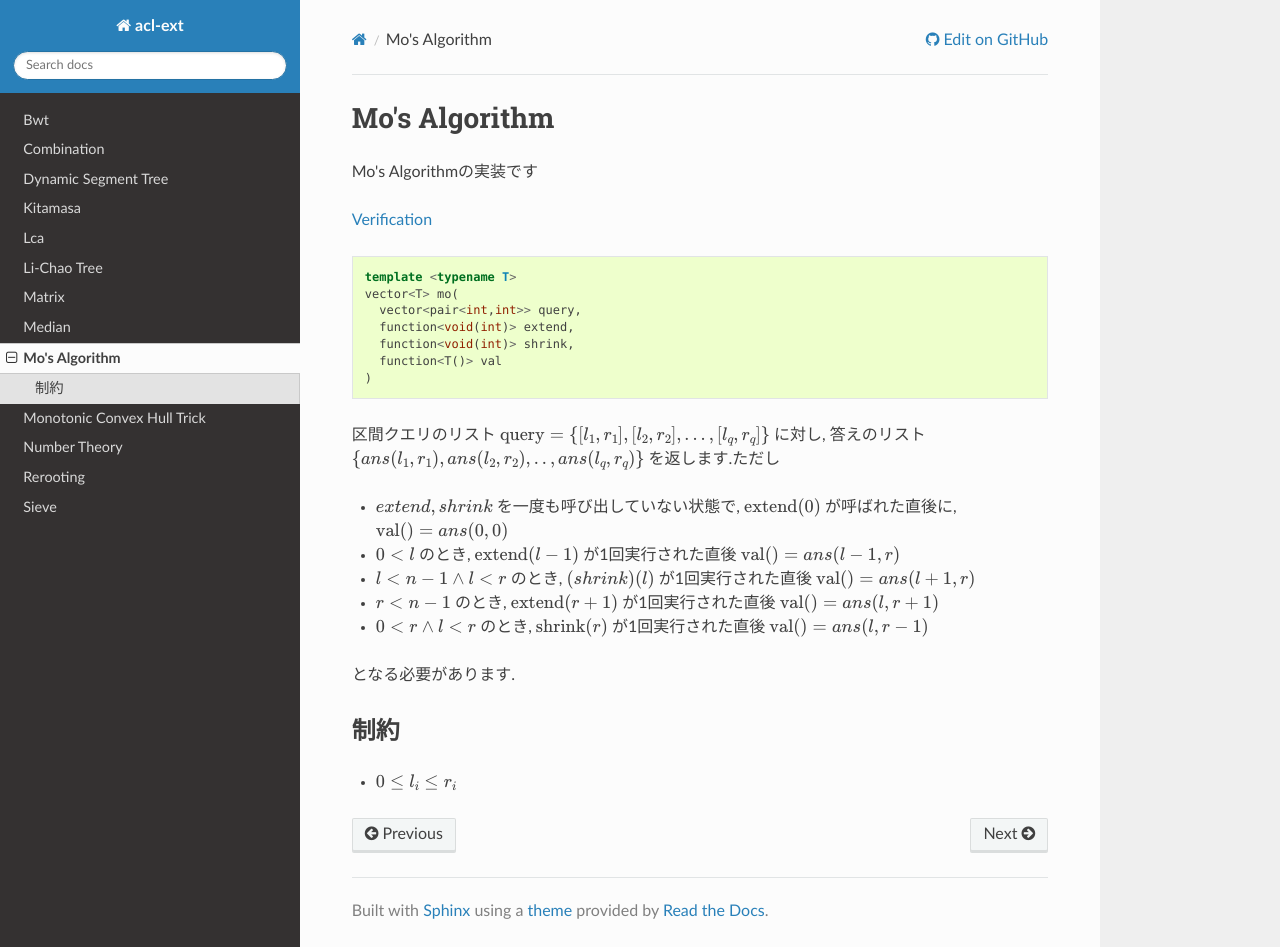
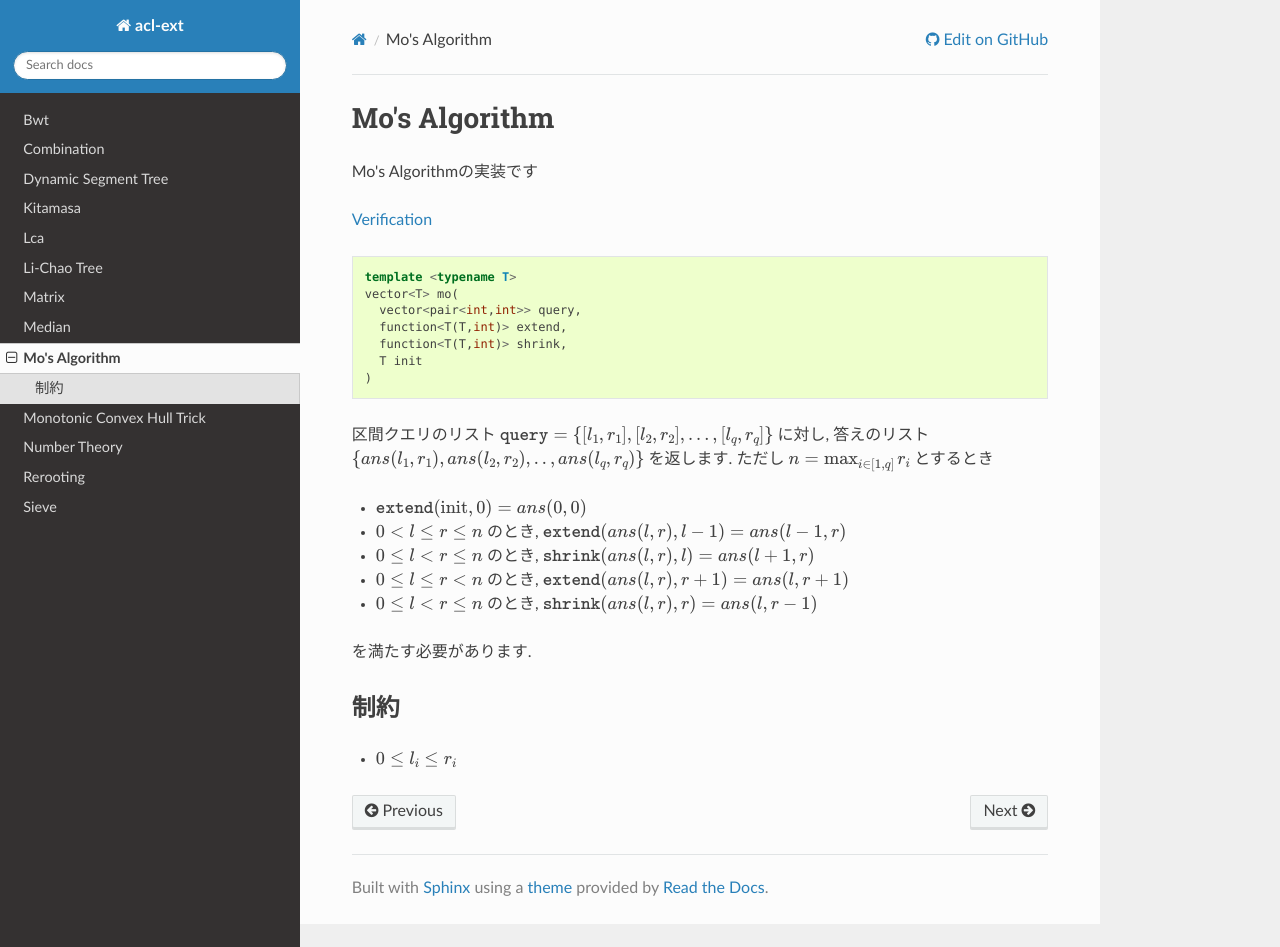
Before and after one commit to prfss/aclib-cpp, a Sphinx documentation site: the page built from doc/mo.rst, in a window 1280 px wide and 947 px high. Built offline with Sphinx 7.4.7 and the Read the Docs theme 2.0.0, drawn with Linux system fonts in a browser that asks for light colours; pages that are not in the unit, such as notebooks, are missing from menus.

Commit message:
Change 'mo' interface

```diff
--- a/doc/mo.rst
+++ b/doc/mo.rst
@@ -10,21 +10,21 @@ Mo's Algorithmの実装です
   template <typename T>
   vector<T> mo(
     vector<pair<int,int>> query,
-    function<void(int)> extend,
-    function<void(int)> shrink,
-    function<T()> val
+    function<T(T,int)> extend,
+    function<T(T,int)> shrink,
+    T init
   )
 
-区間クエリのリスト :math:`\text{query} = \{[l_1,r_1], [l_2,r_2], ... ,[l_q, r_q]\}` に対し, 答えのリスト :math:`\{ans(l_1,r_1),ans(l_2,r_2),..,ans(l_q,r_q)\}`
-を返します.ただし
+区間クエリのリスト :math:`\mathtt{query} = \{[l_1,r_1], [l_2,r_2], ... ,[l_q, r_q]\}` に対し, 答えのリスト :math:`\{ans(l_1,r_1),ans(l_2,r_2),..,ans(l_q,r_q)\}`
+を返します. ただし :math:`n = \max_{{i \in [1,q]}} r_i` とするとき
 
-- :math:`extend,shrink` を一度も呼び出していない状態で, :math:`\text{extend}(0)` が呼ばれた直後に, :math:`\text{val}() = ans(0,0)`
-- :math:`0 < l` のとき, :math:`\text{extend}(l-1)` が1回実行された直後 :math:`\text{val}() = ans(l-1,r)`
-- :math:`l < n-1 \land l < r` のとき, :math:`\text(shrink)(l)` が1回実行された直後 :math:`\text{val}() = ans(l+1,r)`
-- :math:`r < n-1` のとき, :math:`\text{extend}(r+1)` が1回実行された直後 :math:`\text{val}() = ans(l,r+1)`
-- :math:`0 < r \land l < r` のとき,  :math:`\text{shrink}(r)` が1回実行された直後 :math:`\text{val}() = ans(l,r-1)`
+- :math:`\mathtt{extend}(\text{init},0) = ans(0,0)`
+- :math:`0 \lt l \le r \le n` のとき, :math:`\mathtt{extend}(ans(l,r),l-1) = ans(l-1,r)`
+- :math:`0 \le l \lt r \le n` のとき, :math:`\mathtt{shrink}(ans(l,r),l) = ans(l+1,r)`
+- :math:`0 \le l \le r \lt n` のとき, :math:`\mathtt{extend}(ans(l,r),r+1) = ans(l,r+1)`
+- :math:`0 \le l \lt r \le n` のとき, :math:`\mathtt{shrink}(ans(l,r),r) = ans(l,r-1)`
 
-となる必要があります.
+を満たす必要があります.
 
 制約
 =====
--- a/doc/mo_verification.rst
+++ b/doc/mo_verification.rst
@@ -1,4 +1,4 @@
 Verification
 ############
 
-`AtCoder: G - Range Pairing Query <https://atcoder.jp/contests/abc242/tasks/abc242_g>`_ (`Accepted submission <https://atcoder.jp/contests/abc242/submissions/30094581>`_)
+`AtCoder: G - Range Pairing Query <https://atcoder.jp/contests/abc242/tasks/abc242_g>`_ (`Accepted submission <https://atcoder.jp/contests/abc242/submissions/30172643>`_)
```
Also changed, not shown: 3 other files.
